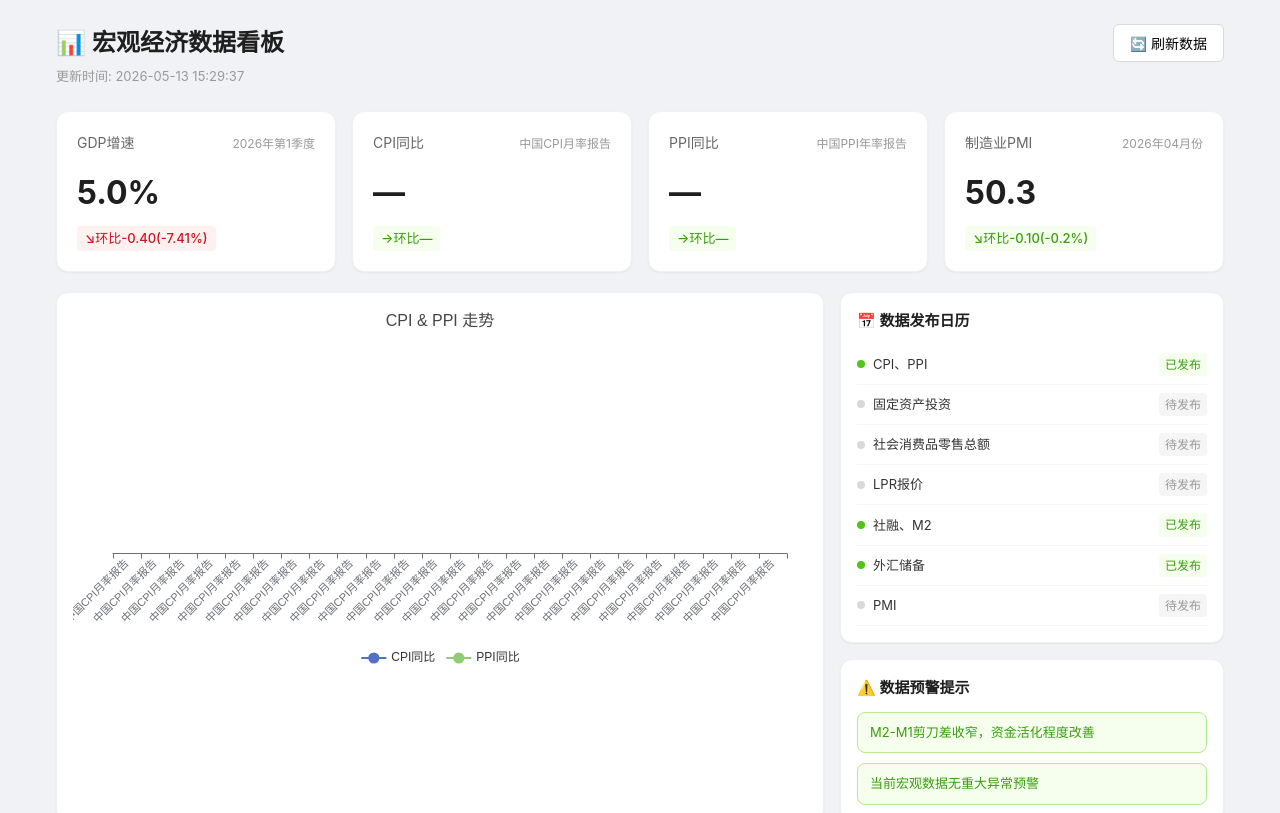
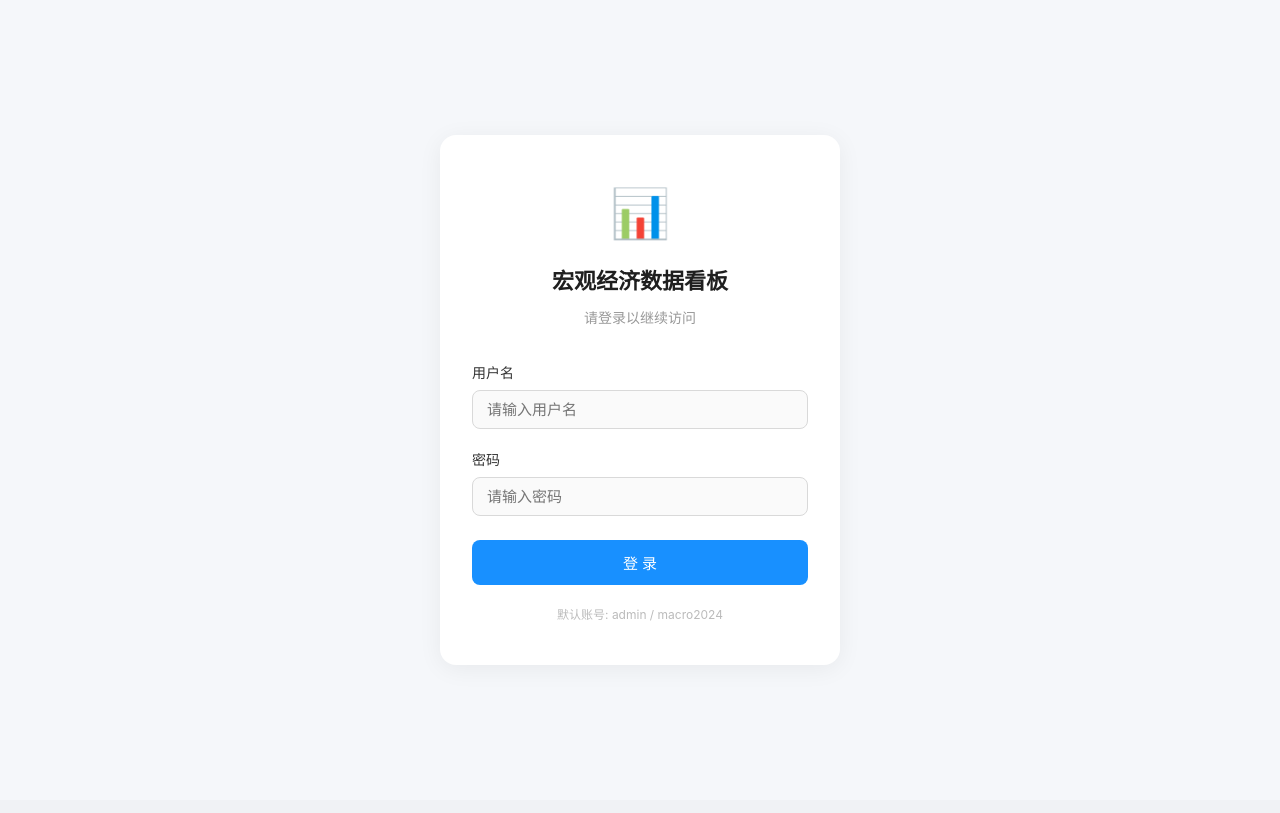
Before and after one commit to brucewong77/macro-dashboard, a React (Vite) app: page / in a window 1280 px wide. Shown: the top 813 px of the page. Built offline with nearby package versions, Linux system fonts and the light colour scheme.

Commit message:
feat: add login page with auth guard
- Add Login component with username/password validation
- Add auth utils with localStorage persistence (7-day expiry)
- Update App.tsx to handle login state and logout
- Fix tsconfig for vite/client types

```diff
--- a/src/App.tsx
+++ b/src/App.tsx
@@ -1,7 +1,46 @@
-import Dashboard from './components/Dashboard'
+import { useState, useCallback } from 'react';
+import Dashboard from './components/Dashboard';
+import Login from './components/Login';
+import { isAuthenticated, clearAuth } from './utils/auth';
 
 function App() {
-  return <Dashboard />
+  const [loggedIn, setLoggedIn] = useState(isAuthenticated);
+
+  const handleLogin = useCallback(() => {
+    setLoggedIn(true);
+  }, []);
+
+  const handleLogout = useCallback(() => {
+    clearAuth();
+    setLoggedIn(false);
+    window.location.reload();
+  }, []);
+
+  if (!loggedIn) {
+    return <Login onLogin={handleLogin} />;
+  }
+
+  return (
+    <div>
+      <div style={{ textAlign: 'right', padding: '12px 16px 0', maxWidth: 1200, margin: '0 auto' }}>
+        <button
+          onClick={handleLogout}
+          style={{
+            padding: '6px 14px',
+            fontSize: 13,
+            borderRadius: 6,
+            border: '1px solid #d9d9d9',
+            background: '#fff',
+            cursor: 'pointer',
+            color: '#666',
+          }}
+        >
+          退出登录
+        </button>
+      </div>
+      <Dashboard />
+    </div>
+  );
 }
 
-export default App
+export default App;
--- /dev/null
+++ b/src/components/Login.tsx
@@ -0,0 +1,169 @@
+import { useState } from 'react';
+import { verifyLogin, saveAuth } from '../utils/auth';
+
+interface LoginProps {
+  onLogin: () => void;
+}
+
+export default function Login({ onLogin }: LoginProps) {
+  const [username, setUsername] = useState('');
+  const [password, setPassword] = useState('');
+  const [error, setError] = useState('');
+  const [loading, setLoading] = useState(false);
+
+  const handleSubmit = async (e: React.FormEvent) => {
+    e.preventDefault();
+    setError('');
+
+    if (!username.trim() || !password.trim()) {
+      setError('请输入用户名和密码');
+      return;
+    }
+
+    setLoading(true);
+    // 模拟一点延迟，防止暴力破解
+    await new Promise((resolve) => setTimeout(resolve, 300));
+
+    if (verifyLogin(username.trim(), password.trim())) {
+      saveAuth({ username: username.trim(), loginAt: Date.now() });
+      onLogin();
+    } else {
+      setError('用户名或密码错误');
+    }
+    setLoading(false);
+  };
+
+  return (
+    <div style={styles.container}>
+      <div style={styles.card}>
+        <div style={styles.header}>
+          <div style={styles.icon}>📊</div>
+          <h1 style={styles.title}>宏观经济数据看板</h1>
+          <p style={styles.subtitle}>请登录以继续访问</p>
+        </div>
+
+        <form onSubmit={handleSubmit} style={styles.form}>
+          <div style={styles.inputGroup}>
+            <label style={styles.label}>用户名</label>
+            <input
+              type="text"
+              value={username}
+              onChange={(e) => setUsername(e.target.value)}
+              placeholder="请输入用户名"
+              style={styles.input}
+              autoFocus
+            />
+          </div>
+
+          <div style={styles.inputGroup}>
+            <label style={styles.label}>密码</label>
+            <input
+              type="password"
+              value={password}
+              onChange={(e) => setPassword(e.target.value)}
+              placeholder="请输入密码"
+              style={styles.input}
+            />
+          </div>
+
+          {error && <div style={styles.error}>{error}</div>}
+
+          <button type="submit" disabled={loading} style={styles.button}>
+            {loading ? '登录中...' : '登 录'}
+          </button>
+        </form>
+
+        <div style={styles.hint}>
+          默认账号: admin / macro2024
+        </div>
+      </div>
+    </div>
+  );
+}
+
+const styles: Record<string, React.CSSProperties> = {
+  container: {
+    minHeight: '100vh',
+    display: 'flex',
+    alignItems: 'center',
+    justifyContent: 'center',
+    background: '#f5f7fa',
+    padding: 16,
+  },
+  card: {
+    width: '100%',
+    maxWidth: 400,
+    background: '#fff',
+    borderRadius: 16,
+    padding: '40px 32px',
+    boxShadow: '0 4px 24px rgba(0,0,0,0.06)',
+  },
+  header: {
+    textAlign: 'center',
+    marginBottom: 32,
+  },
+  icon: {
+    fontSize: 48,
+    marginBottom: 12,
+  },
+  title: {
+    fontSize: 22,
+    fontWeight: 600,
+    color: '#1f1f1f',
+    marginBottom: 8,
+  },
+  subtitle: {
+    fontSize: 14,
+    color: '#999',
+  },
+  form: {
+    display: 'flex',
+    flexDirection: 'column',
+    gap: 20,
+  },
+  inputGroup: {
+    display: 'flex',
+    flexDirection: 'column',
+    gap: 6,
+  },
+  label: {
+    fontSize: 14,
+    fontWeight: 500,
+    color: '#333',
+  },
+  input: {
+    padding: '10px 14px',
+    fontSize: 15,
+    borderRadius: 8,
+    border: '1px solid #d9d9d9',
+    outline: 'none',
+    transition: 'border-color 0.2s',
+    background: '#fafafa',
+  },
+  error: {
+    padding: '10px 12px',
+    borderRadius: 6,
+    background: '#fff2f0',
+    border: '1px solid #ffccc7',
+    color: '#cf1322',
+    fontSize: 13,
+  },
+  button: {
+    padding: '12px',
+    fontSize: 15,
+    fontWeight: 500,
+    borderRadius: 8,
+    border: 'none',
+    background: '#1890ff',
+    color: '#fff',
+    cursor: 'pointer',
+    transition: 'opacity 0.2s',
+    marginTop: 4,
+  },
+  hint: {
+    marginTop: 20,
+    textAlign: 'center',
+    fontSize: 12,
+    color: '#bbb',
+  },
+};
--- /dev/null
+++ b/src/utils/auth.ts
@@ -0,0 +1,58 @@
+const AUTH_KEY = 'macro_dashboard_auth';
+
+// 从环境变量获取密码，默认为 macro2024
+const DEFAULT_PASSWORD = import.meta.env.VITE_LOGIN_PASSWORD || 'macro2024';
+const DEFAULT_USERNAME = import.meta.env.VITE_LOGIN_USERNAME || 'admin';
+
+export interface AuthInfo {
+  username: string;
+  loginAt: number;
+}
+
+/**
+ * 验证用户名密码
+ */
+export function verifyLogin(username: string, password: string): boolean {
+  return username === DEFAULT_USERNAME && password === DEFAULT_PASSWORD;
+}
+
+/**
+ * 保存登录状态到 localStorage
+ */
+export function saveAuth(info: AuthInfo): void {
+  localStorage.setItem(AUTH_KEY, JSON.stringify(info));
+}
+
+/**
+ * 获取登录状态
+ */
+export function getAuth(): AuthInfo | null {
+  try {
+    const raw = localStorage.getItem(AUTH_KEY);
+    if (!raw) return null;
+    const info = JSON.parse(raw) as AuthInfo;
+    // 登录有效期 7 天
+    const maxAge = 7 * 24 * 60 * 60 * 1000;
+    if (Date.now() - info.loginAt > maxAge) {
+      clearAuth();
+      return null;
+    }
+    return info;
+  } catch {
+    return null;
+  }
+}
+
+/**
+ * 是否已登录
+ */
+export function isAuthenticated(): boolean {
+  return getAuth() !== null;
+}
+
+/**
+ * 清除登录状态
+ */
+export function clearAuth(): void {
+  localStorage.removeItem(AUTH_KEY);
+}
--- a/tsconfig.json
+++ b/tsconfig.json
@@ -3,6 +3,7 @@
     "target": "ES2020",
     "useDefineForClassFields": true,
     "lib": ["ES2020", "DOM", "DOM.Iterable"],
+    "types": ["vite/client"],
     "module": "ESNext",
     "skipLibCheck": true,
     "moduleResolution": "bundler",
```
Also changed, not shown: 1 other file (tests, documents, lock files or other folders).
